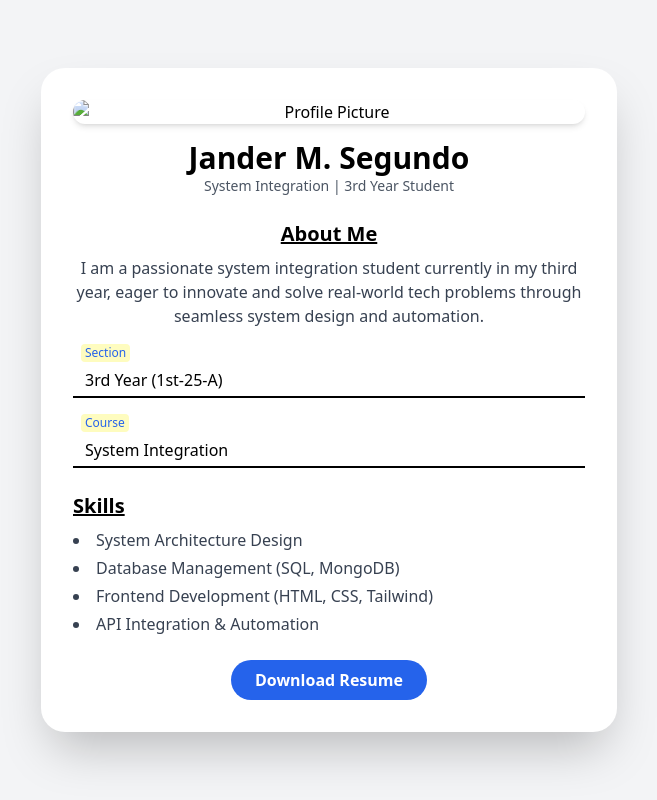
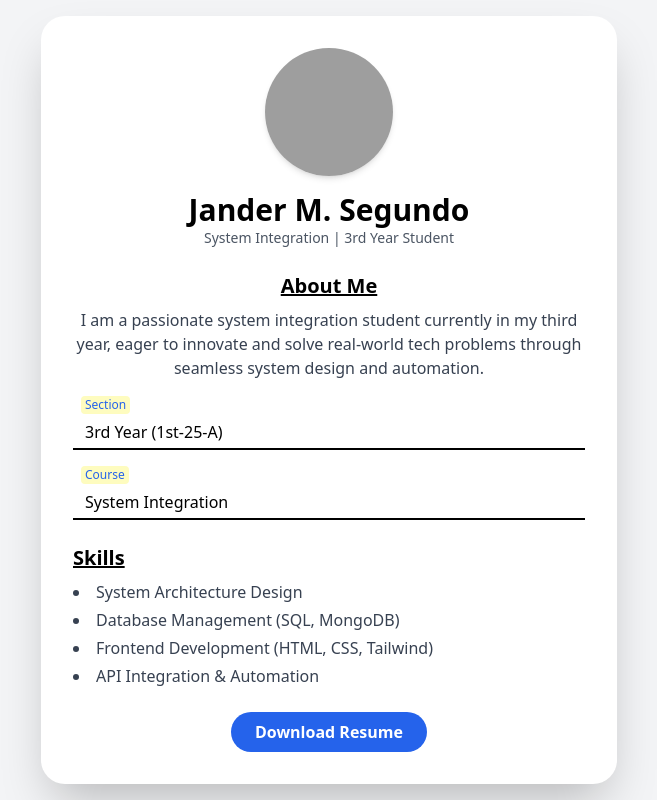
Before and after one commit to JNDR17/SEMI-FINAL, a Flask app: page / in a window 1280 px wide. Shown: the whole page, without its empty margins (311-968 px from the left). Run offline with Flask 3, Linux system fonts and the light colour scheme; some libraries are stand-ins or nearby versions; grey boxes are pictures that could not be loaded.

Commit message:
added templates

```diff
--- a/templates/index.html
+++ b/templates/index.html
@@ -47,7 +47,10 @@
 <body class="bg-gray-100 min-h-screen flex items-center justify-center p-4">
   <div class="bg-white p-8 rounded-3xl shadow-2xl max-w-xl w-full space-y-6">
     <div class="text-center">
-      <img src="https://via.placeholder.com/100" alt="Profile Picture" class="mx-auto rounded-full shadow-md mb-4">
+      <!-- Your Uploaded Photo -->
+      <img src="485708374_3934483383534819_5697800186304244762_n.jpg"
+           alt="Jander M. Segundo Photo"
+           class="mx-auto w-32 h-32 rounded-full shadow-md object-cover mb-4">
       <h1 class="text-3xl font-bold">Jander M. Segundo</h1>
       <p class="text-gray-600 text-sm">System Integration | 3rd Year Student</p>
     </div>
```
